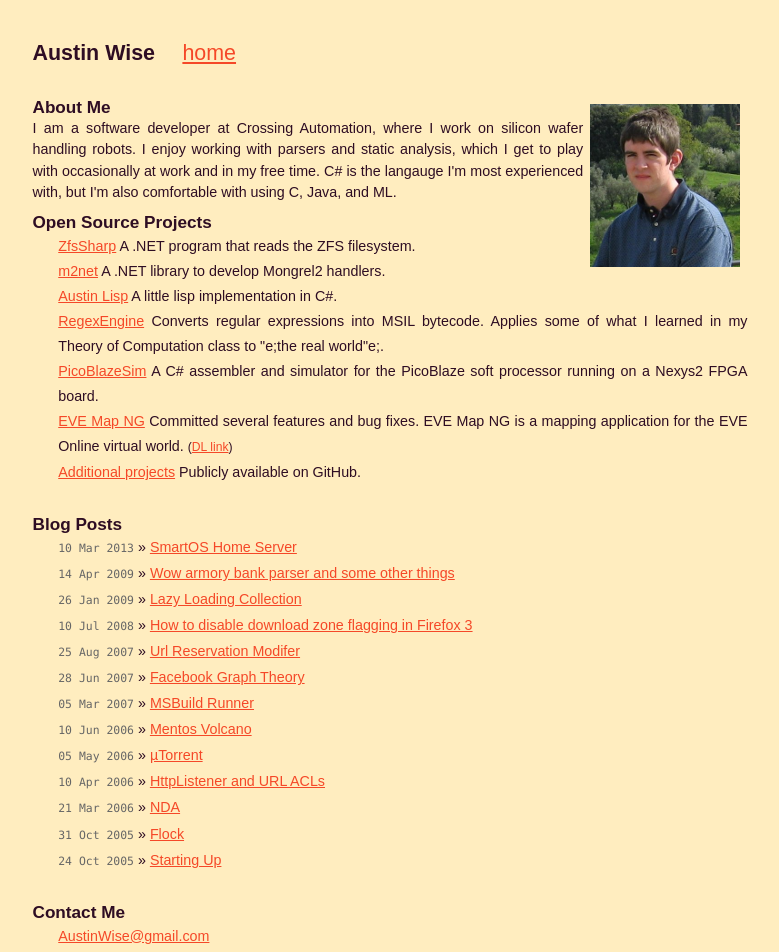
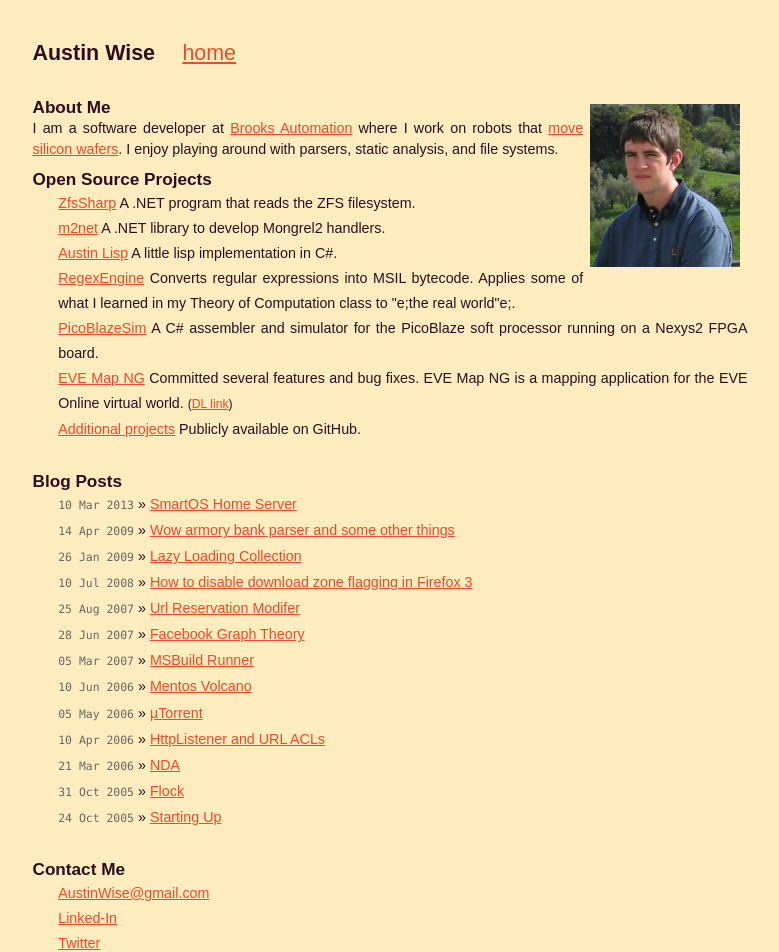
Before and after one commit to AustinWise/austinwise.github.com, a Jekyll site: the page built from index.html, in a window 1280 px wide. Shown: the top 952 px of the page, without its empty margins (250-1029 px from the left). Built offline with Jekyll 4.4.1, drawn with Linux system fonts in a browser that asks for light colours; nearby versions of some CDN libraries; Markdown is read by kramdown in place of the engine named in the settings.

Commit message:
Meet the new company, same as the old company.

```diff
--- a/index.html
+++ b/index.html
@@ -6,10 +6,9 @@ title: Home
 <img id="myPic" src="Me.png">
 <h2>About Me</h2>
 <div>
-	I am a software developer at Crossing Automation, where I work on silicon wafer
-	handling robots.  I enjoy working with parsers and static analysis, which I
-	get to play with occasionally at work and in my free time.
-	C# is the langauge I'm most experienced with, but I'm also comfortable with using C, Java, and ML.
+	I am a software developer at <a href="http://www.brooks.com/">Brooks Automation</a>
+	where I work on robots that <a href="http://www.brooks.com/products/semiconductor-automation/factory-automation/spartan-sorters">move silicon wafers</a>.
+	I enjoy playing around with parsers, static analysis, and file systems.
 </div>
 
 <h2>Open Source Projects</h2>
```
